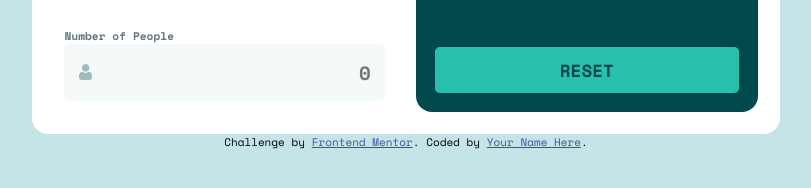
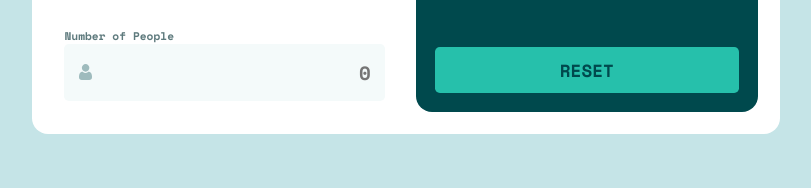
Before and after one commit to Angron-dev/Tip-Calculator, a plain HTML site: page index.html in a window 1280 px wide. Shown: the part 396-584 px from the top of the page, without its empty margins (234-1045 px from the left). Drawn offline with nearby package versions, Linux system fonts and the light colour scheme.

Commit message:
Update index.html

```diff
--- a/index.html
+++ b/index.html
@@ -75,13 +75,6 @@
         <button id="reset-btn">Reset</button>
       </div>
     </main>
-
-    <div class="attribution">
-      Challenge by
-      <a href="https://www.frontendmentor.io?ref=challenge" target="_blank"
-        >Frontend Mentor</a
-      >. Coded by <a href="#">Your Name Here</a>.
-    </div>
     <script src="script.js"></script>
   </body>
 </html>
```
